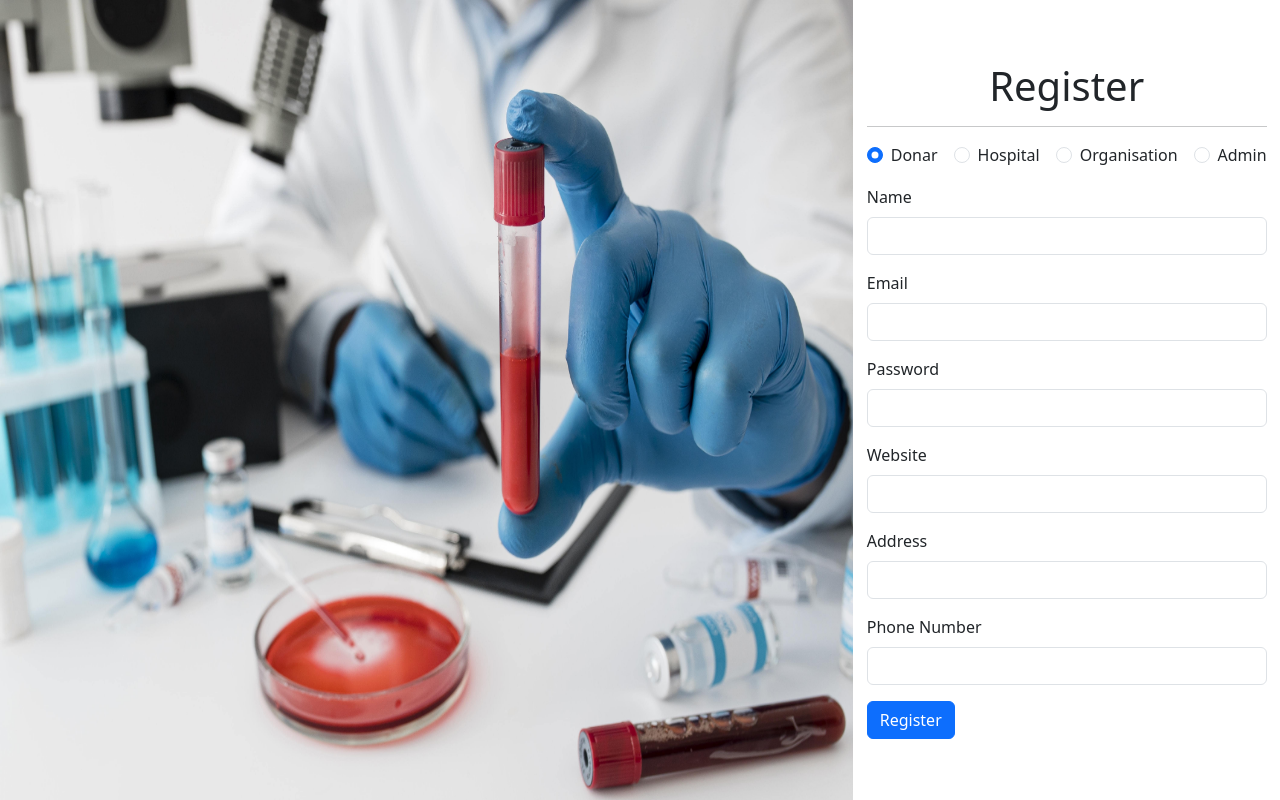
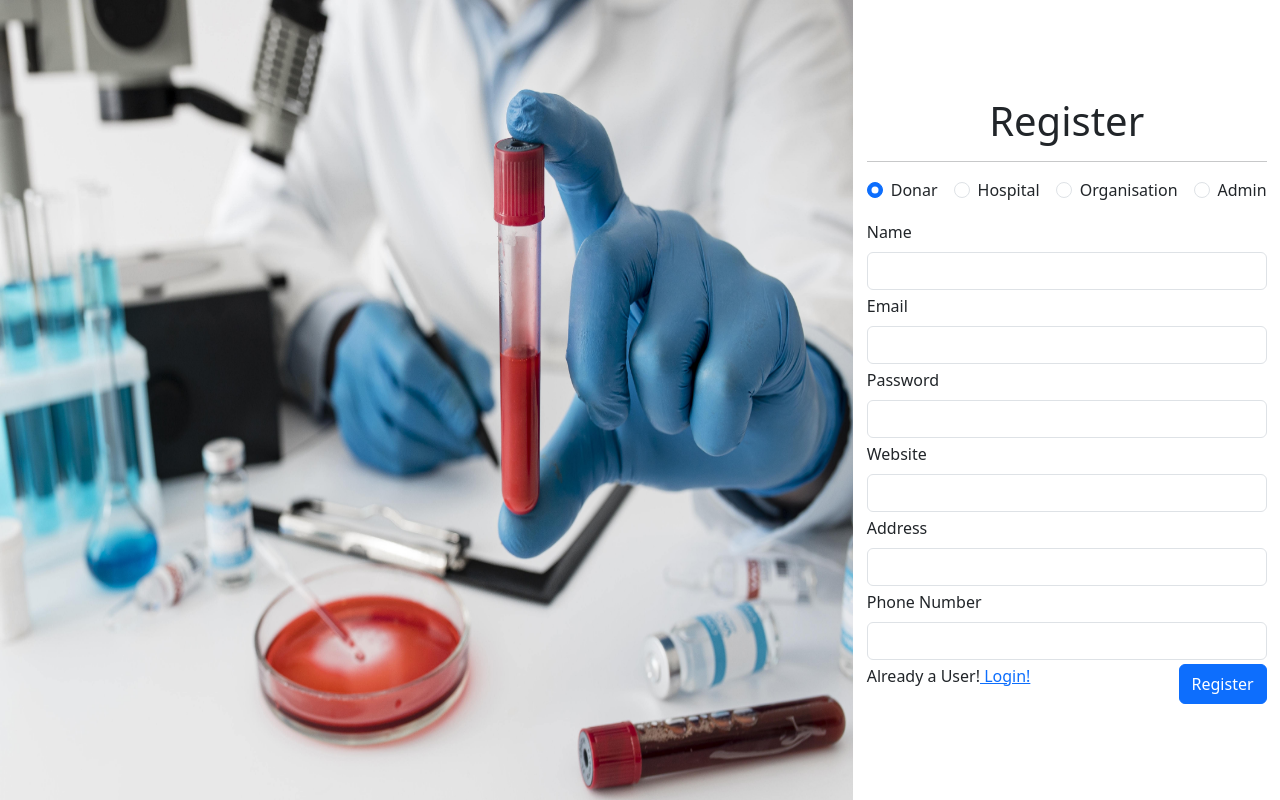
Before and after one commit to janisar007/DonorHub, a React (Create React App) app in the folder client/: page /register in a window 1280 px wide. Built offline with nearby package versions, Linux system fonts and the light colour scheme.

Commit message:
feat: added routes for login and register

```diff
--- a/client/src/components/shared/Form/Form.jsx
+++ b/client/src/components/shared/Form/Form.jsx
@@ -1,5 +1,7 @@
 import React, { useState } from "react";
 import InputType from "./InputType";
+import { Link } from "react-router-dom";
+import { handleLogin, handleRegister } from "../../../services/authService";
 
 const Form = ({ submitBtn, formTitle, formType }) => {
   const [email, setEmail] = useState("");
@@ -13,7 +15,25 @@ const Form = ({ submitBtn, formTitle, formType }) => {
   const [phone, setPhone] = useState("");
   return (
     <>
-      <form>
+      <form
+        onSubmit={(e) => {
+          if (formType === "login")
+            return handleLogin(e, email, password, role);
+          else if (formType === "register")
+            return handleRegister(
+              e,
+              email,
+              password,
+              role,
+              name,
+              organisationName,
+              hospitalName,
+              address,
+              website,
+              phone
+            );
+        }}
+      >
         <h1 className="text-center">{formTitle}</h1>
         <hr />
         <div className="d-flex mb-3">
@@ -188,7 +208,18 @@ const Form = ({ submitBtn, formTitle, formType }) => {
           }
         })()}
 
-        <div className="d-flex">
+        <div className="d-flex flex-row justify-content-between">
+          {formType === "login" ? (
+            <p>
+              Not registered yet ? Register
+              <Link to="/register"> Here!</Link>
+            </p>
+          ) : (
+            <p>
+              Already a User!
+              <Link to="/login"> Login!</Link>
+            </p>
+          )}
           <button className="btn btn-primary" type="submit">
             {submitBtn}
           </button>
--- a/client/src/components/shared/Form/InputType.jsx
+++ b/client/src/components/shared/Form/InputType.jsx
@@ -10,7 +10,7 @@ const InputType = ({
 }) => {
   return (
     <>
-      <div className="mb-3">
+      <div className="mb-1">
         <label htmlFor={labelFor} className="form-label">
           {labelText}
         </label>
```
